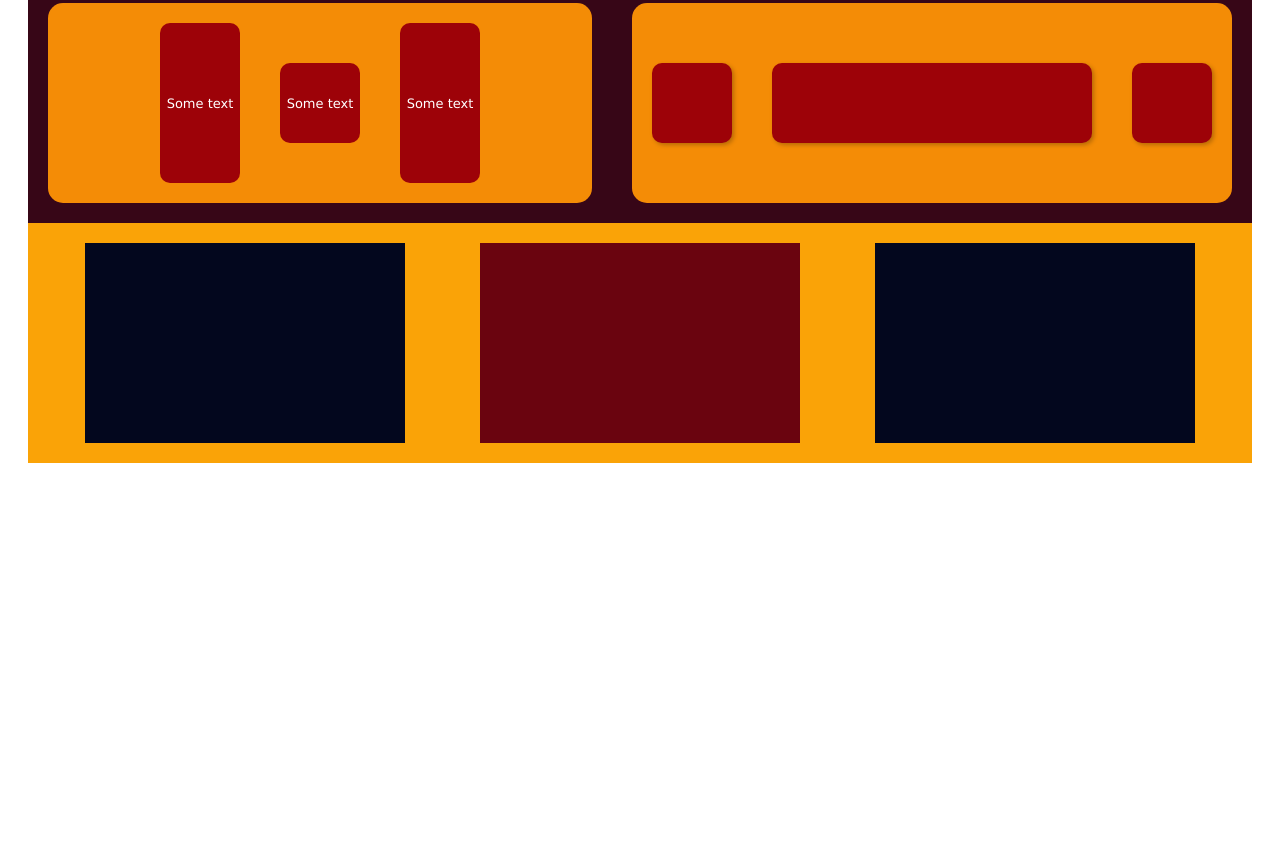
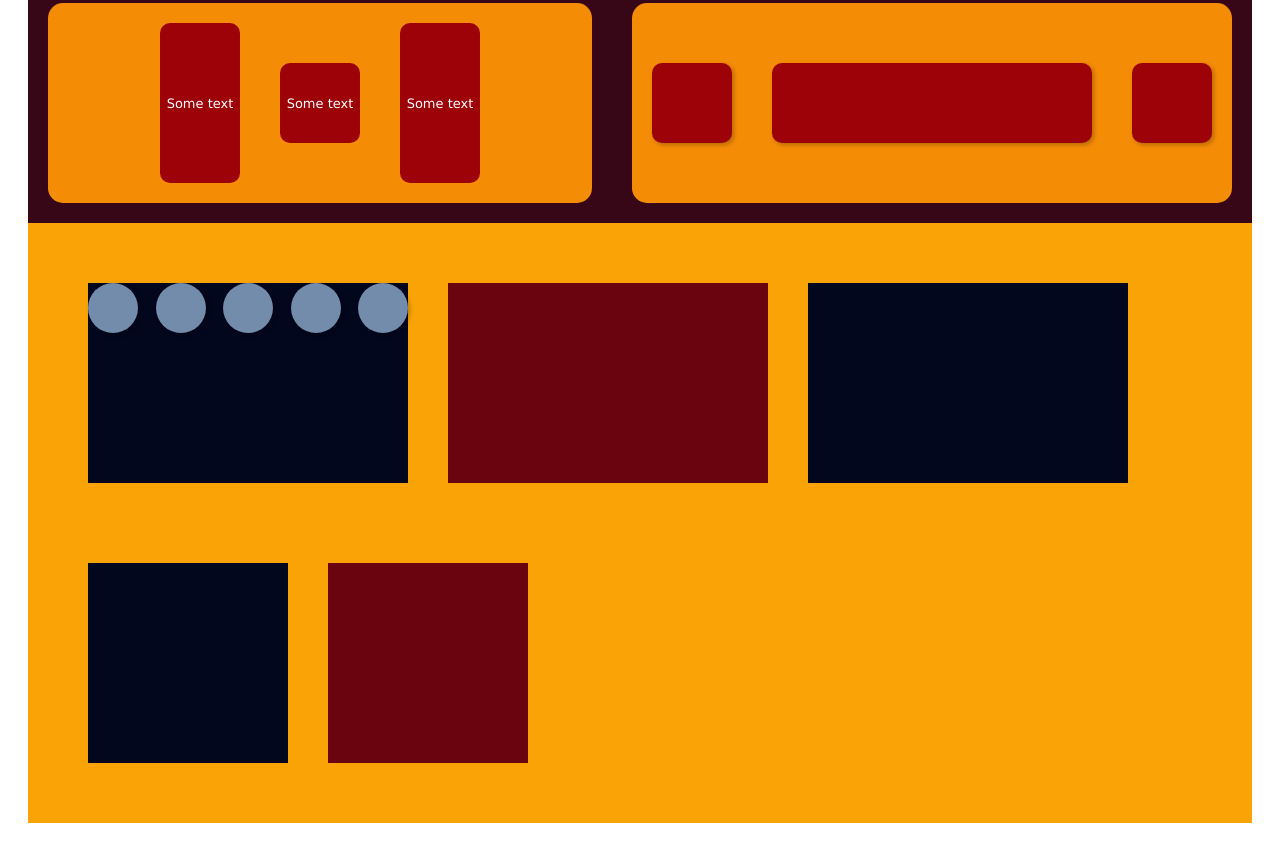
Before and after one commit to priscilla-silva/flexbox-practice-figma, a plain HTML site: page index.html in a window 1280 px wide. Shown: the part 525-1376 px from the top of the page. Before the commit the page ends 1016 px from the top, so only its background shows below. Drawn offline with Linux system fonts and the light colour scheme.

Commit message:
Finally added the circles on the first rectangle and figured out how to space out the boxes. Didn\t think this would be so challenging.

```diff
--- a/index.html
+++ b/index.html
@@ -8,7 +8,7 @@
     <title>Flexbox Practice</title>
 </head>
 <body>
-  <section class="one">
+  <div class="one">
   <div class="card__first">
     <div class="card__1">
       <div class="card__1__1"></div>
@@ -46,13 +46,15 @@
       <div class="card__6__3"></div>
       </div>
   </div>
-</section>
-<section class="two">
+</div>
+<div class="two">
   <div class="circle__first">
     <div class="circle__1">
       <div class="circle__1__1"></div>
       <div class="circle__1__2"></div>
       <div class="circle__1__3"></div>
+      <div class="circle__1__4"></div>
+      <div class="circle__1__5"></div>
     </div>
     <div class="circle__2">
       <div class="circle__2__1"></div>
@@ -65,6 +67,18 @@
       <div class="circle__3__3"></div>
     </div>
   </div>
-</section>
+  <div class="circle__first">
+    <div class="circle__4">
+      <div class="circle__4__1"></div>
+      <div class="circle__4__2"></div>
+      <div class="circle__4__3"></div>
+    </div>
+    <div class="circle__5">
+      <div class="circle__5__1"></div>
+      <div class="circle__5__2"></div>
+      <div class="circle__5__3"></div>
+    </div>
+  </div>
+</div>
 </body>
 </html>
--- a/styles/figures.css
+++ b/styles/figures.css
@@ -4,6 +4,8 @@ body {
 }
 .one {
     background-color: #370617;
+
+
 }
 
 .card__first {
@@ -282,14 +284,21 @@ body {
 
 .two {
     background-color: #FAA307;
+    display: flex;
+    flex-wrap: wrap;
+
+    padding: 20px;
+
+
 
 }
 
 .circle__first {
+    display: flex;
     padding: 20px;
-    display: flex;
-    justify-content: space-around;
-    align-items: center;
+    justify-content: space-between;
+
+
 }
 
 .circle__1{
@@ -297,11 +306,63 @@ body {
     display: flex;
     width: 40vh;
     height: 25vh;
+    /* flex-wrap: wrap; */
+    justify-content: space-between;
+    margin: 20px;
 
 }
+.circle__1__1 {
+    display: flex;
+    width: 50px;
+    height: 50px;
+    border-radius: 50%;
+    background: #748CAB;
+    box-shadow: 2px 2px 4px rgba(0, 0, 0, 0.25);
+}
+.circle__1__2 {
+    display: flex;
+    width: 50px;
+    height: 50px;
+    border-radius: 50%;
+    background: #748CAB;
+    box-shadow: 2px 2px 4px rgba(0, 0, 0, 0.25);
+}
+.circle__1__3 {
+    display: flex;
+    width: 50px;
+    height: 50px;
+    border-radius: 50%;
+    background: #748CAB;
+    box-shadow: 2px 2px 4px rgba(0, 0, 0, 0.25);
+}
+.circle__1__4 {
+    display: flex;
+    width: 50px;
+    height: 50px;
+    border-radius: 50%;
+    background: #748CAB;
+    box-shadow: 2px 2px 4px rgba(0, 0, 0, 0.25);
+
+
+}
+.circle__1__5 {
+    display: flex;
+    width: 50px;
+    height: 50px;
+    border-radius: 50%;
+    background: #748CAB;
+    box-shadow: 2px 2px 4px rgba(0, 0, 0, 0.25);
+
+
+}
+
+
+
+
+
 .circle__2{
     background-color: #6A040F;
-    display: flex;
+    margin: 20px;
     width: 40vh;
     height: 25vh;
 
@@ -309,8 +370,32 @@ body {
 
 .circle__3{
     background-color: #03071E;
-    display: flex;
+    margin: 20px;
     width: 40vh;
     height: 25vh;
 
 }
+
+
+.circle__second {
+    display: flex;
+    justify-content: flex-start;
+    align-items: flex-end;
+
+}
+.circle__4{
+    background-color: #03071E;
+    margin: 20px;
+    width: 25vh;
+    height: 25vh;
+
+
+
+}
+.circle__5{
+    background-color: #6A040F;
+    margin: 20px;
+    width: 25vh;
+    height: 25vh;
+
+}
```
